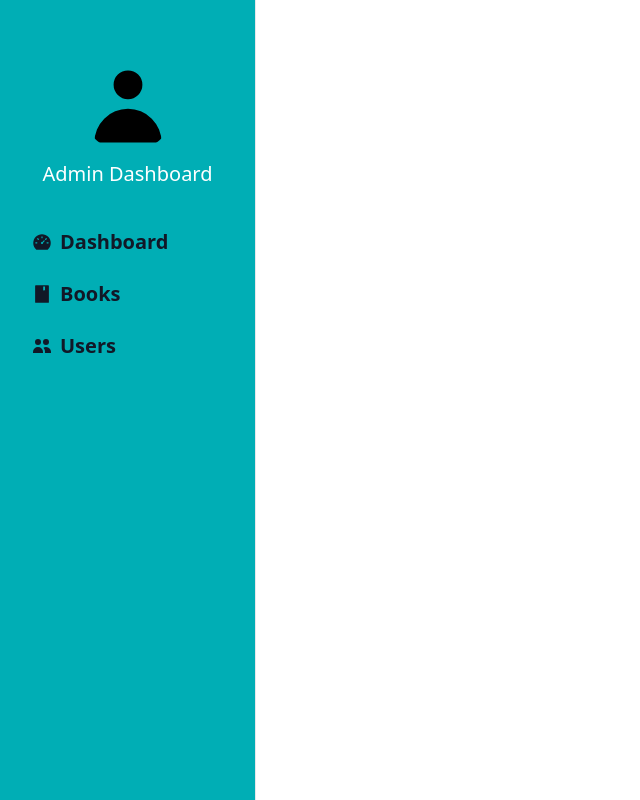
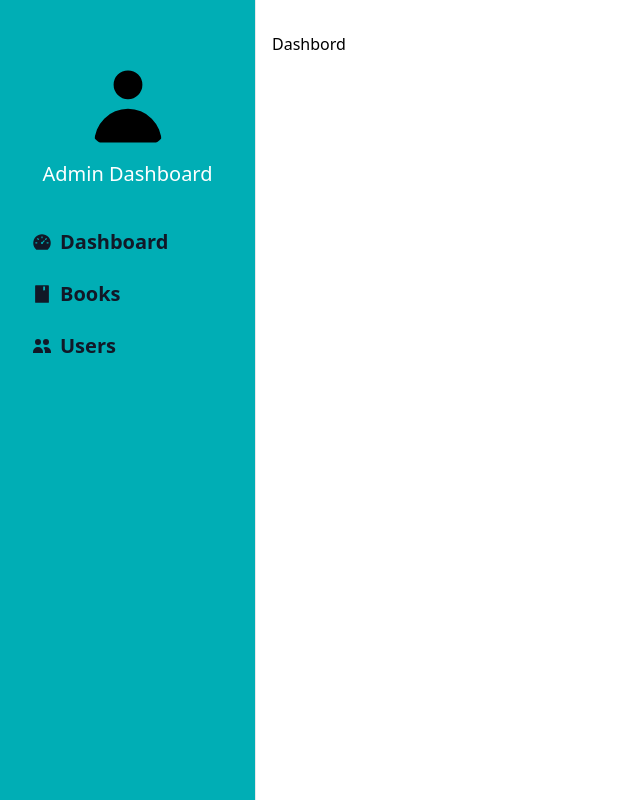
Before and after one commit to Evaristekanova/bookStore-fn, a React (Vite) app: page /dashboard in a window 1280 px wide. Shown: the whole page, without its empty margins (0-640 px from the left). Built offline with nearby package versions, Linux system fonts and the light colour scheme.

Commit message:
route to different pages in the dashboard

```diff
--- a/src/dashboard/DashboardIndex.tsx
+++ b/src/dashboard/DashboardIndex.tsx
@@ -27,7 +27,7 @@ const DashboardIndex = () => {
           />
         )}
         <div
-          className={` md:block md:left-0 top-0 absolute z-10 duration-500 transition-all ${
+          className={`md:block md:left-0 top-0 absolute z-10 duration-500 transition-all ${
             isSidebarOpen ? "left-0 block" : "-left-full md:block"
           }
         }`}
@@ -43,11 +43,13 @@ const DashboardIndex = () => {
             <Sidebar />
           </div>
         )} */}
-        <Routes>
-          <Route path="/" element={<Dashboard />} />
-          <Route path="/users" element={<Users />} />
-          <Route path="/books" element={<BooksDash />} />
-        </Routes>
+        <div className="md:ml-[16rem]">
+          <Routes>
+            <Route path="/" element={<Dashboard />} />
+            <Route path="/users" element={<Users />} />
+            <Route path="/books" element={<BooksDash />} />
+          </Routes>
+        </div>
       </div>
     </>
   );
```
